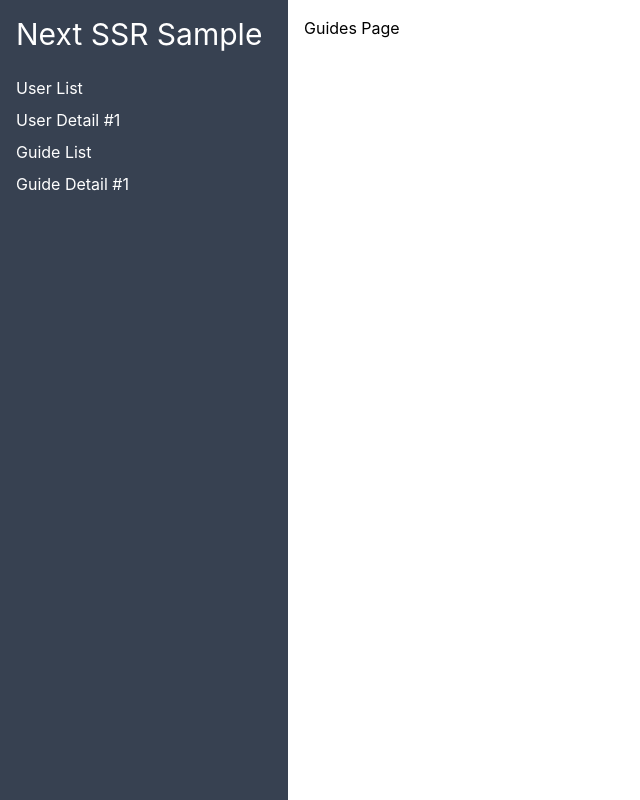
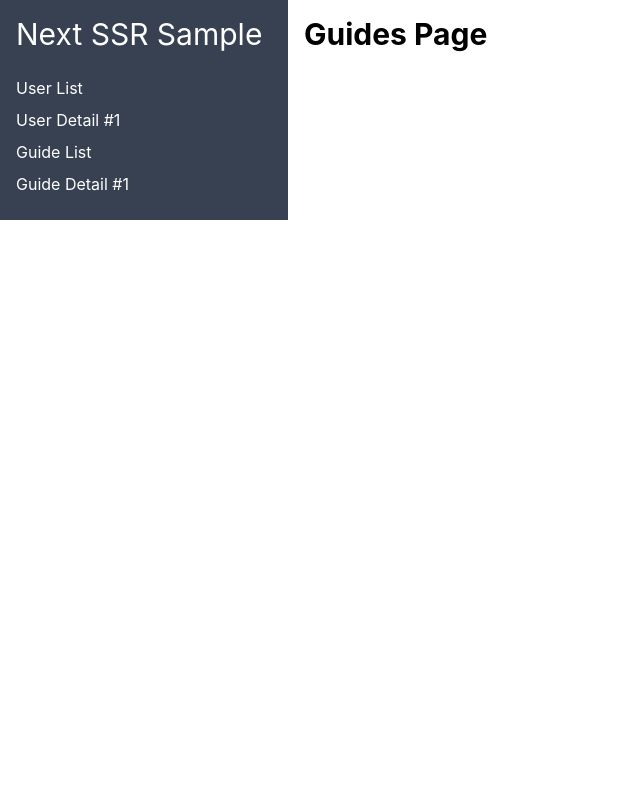
Before and after one commit to minsnew/nextjs-ssr-test, a Next.js app: page /guides in a window 1280 px wide. Shown: the whole page, without its empty margins (0-640 px from the left). Built offline with nearby package versions, Linux system fonts and the light colour scheme.

Commit message:
feat: add container & content components

```diff
--- /dev/null
+++ b/src/components/ContentTitle/index.tsx
@@ -0,0 +1,7 @@
+const ContentTitle: React.FC<{ children: React.ReactNode }> = ({
+  children,
+}) => {
+  return <div className="font-bold text-3xl mb-3">{children}</div>;
+};
+
+export default ContentTitle;
--- a/src/components/Menu/index.tsx
+++ b/src/components/Menu/index.tsx
@@ -2,7 +2,7 @@ import MenuItem from "../MenuItem";
 
 const Menu = () => {
   return (
-    <div className="w-72 h-screen flex flex-col p-4 bg-gray-700 text-white">
+    <div className="w-72 h-full flex flex-col p-4 bg-gray-700 text-white">
       <MenuItem name="Next SSR Sample" pathname="/" className="mb-6 text-3xl" />
       <MenuItem name="User List" pathname="/boards" />
       <MenuItem
--- /dev/null
+++ b/src/containers/ContentContainer/index.tsx
@@ -0,0 +1,13 @@
+import React from "react";
+
+const ContentContainer: React.FC<{ children: React.ReactNode }> = ({
+  children,
+}) => {
+  return (
+    <div className="h-screen p-4" style={{ flex: 1, overflow: "auto" }}>
+      {children}
+    </div>
+  );
+};
+
+export default ContentContainer;
--- a/src/containers/PageContainer/index.tsx
+++ b/src/containers/PageContainer/index.tsx
@@ -3,7 +3,7 @@ import React from "react";
 const PageContainer: React.FC<{ children: React.ReactNode }> = ({
   children,
 }) => {
-  return <div className="w- flex flex-row">{children}</div>;
+  return <div className="w-screen h-screen flex flex-row">{children}</div>;
 };
 
 export default PageContainer;
--- a/src/pages/boards/[id]/index.tsx
+++ b/src/pages/boards/[id]/index.tsx
@@ -1,6 +1,8 @@
 import { GetServerSideProps, InferGetServerSidePropsType } from "next";
 import { getUser } from "../../../api";
+import ContentTitle from "../../../components/ContentTitle";
 import Menu from "../../../components/Menu";
+import ContentContainer from "../../../containers/ContentContainer";
 import PageContainer from "../../../containers/PageContainer";
 import { User } from "../../../types/User";
 
@@ -12,8 +14,10 @@ const BoardDetail = ({
   return (
     <PageContainer>
       <Menu />
-      <div className="font-bold text-3xl">User Detail</div>
-      <div>Usear Detail: {user.name}</div>
+      <ContentContainer>
+        <ContentTitle>User Detail</ContentTitle>
+        <div>Usear Detail: {user.name}</div>
+      </ContentContainer>
     </PageContainer>
   );
 };
--- a/src/pages/boards/index.tsx
+++ b/src/pages/boards/index.tsx
@@ -1,7 +1,9 @@
 import { GetServerSideProps, InferGetServerSidePropsType } from "next";
 import { useRouter } from "next/router";
 import { getUsers } from "../../api";
+import ContentTitle from "../../components/ContentTitle";
 import Menu from "../../components/Menu";
+import ContentContainer from "../../containers/ContentContainer";
 import PageContainer from "../../containers/PageContainer";
 import { User } from "../../types/User";
 
@@ -18,7 +20,8 @@ const BoardsPage = ({
   return (
     <PageContainer>
       <Menu />
-      <div className="font-bold font-4xl mb-3">User List</div>
+      <ContentContainer>
+        <ContentTitle>User List</ContentTitle>
         <div className="space-y-4">
           {users.map((it) => (
             <div
@@ -38,6 +41,7 @@ const BoardsPage = ({
             </div>
           ))}
         </div>
+      </ContentContainer>
     </PageContainer>
   );
 };
--- a/src/pages/guides/[id]/index.tsx
+++ b/src/pages/guides/[id]/index.tsx
@@ -1,5 +1,7 @@
 import { useRouter } from "next/router";
+import ContentTitle from "../../../components/ContentTitle";
 import Menu from "../../../components/Menu";
+import ContentContainer from "../../../containers/ContentContainer";
 import PageContainer from "../../../containers/PageContainer";
 
 const GuideDetail = () => {
@@ -8,7 +10,10 @@ const GuideDetail = () => {
   return (
     <PageContainer>
       <Menu />
-      <div>Guide : {id}</div>
+      <ContentContainer>
+        <ContentTitle>Guide Detail</ContentTitle>
+        <div>Guide : {id}</div>
+      </ContentContainer>
     </PageContainer>
   );
 };
--- a/src/pages/guides/index.tsx
+++ b/src/pages/guides/index.tsx
@@ -1,11 +1,15 @@
+import ContentTitle from "../../components/ContentTitle";
 import Menu from "../../components/Menu";
+import ContentContainer from "../../containers/ContentContainer";
 import PageContainer from "../../containers/PageContainer";
 
 const GuidesPage = () => {
   return (
     <PageContainer>
       <Menu />
-      <div className="p-4">Guides Page</div>
+      <ContentContainer>
+        <ContentTitle>Guides Page</ContentTitle>
+      </ContentContainer>
     </PageContainer>
   );
 };
```
Lines whose indentation alone changed are shown as unchanged.
